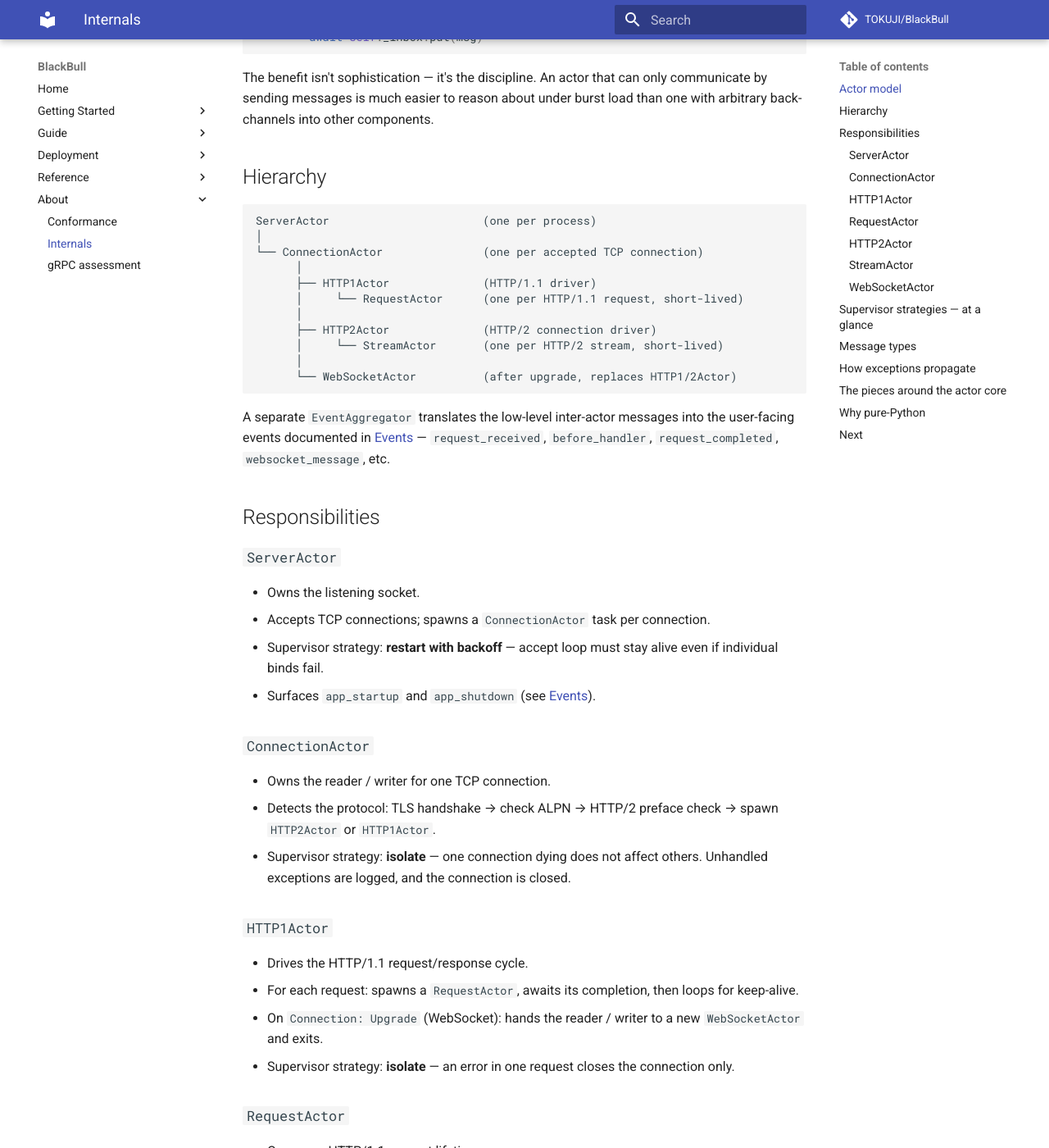
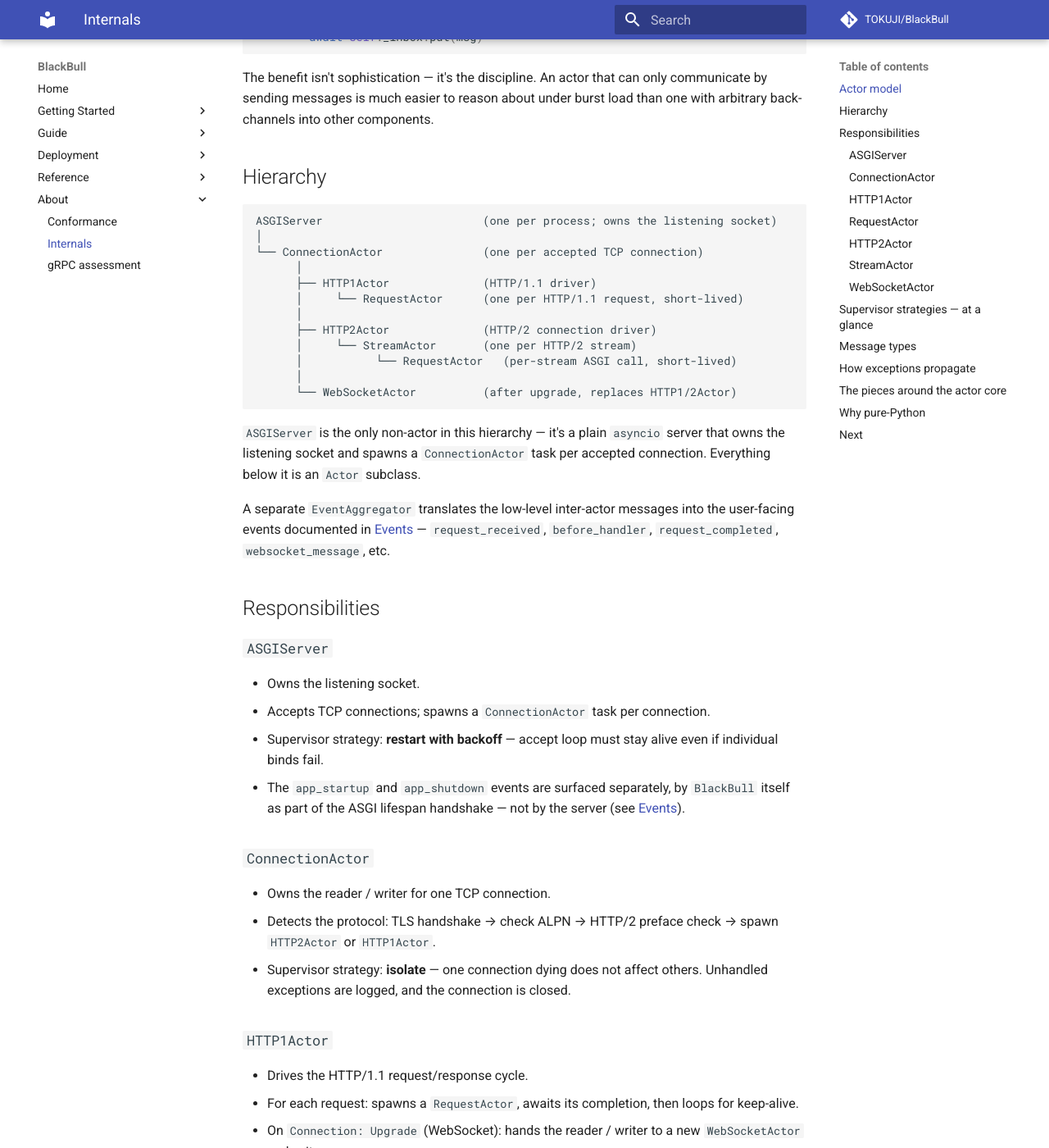
Before and after one commit to TOKUJI/BlackBull, an MkDocs documentation site: the page built from docs/about/internals.md, in a window 1280 px wide and 1400 px high, scrolled down 653 px. Shown: the whole window at 82% size. Built offline with MkDocs 1.6.1 and Material for MkDocs 9.7.7, drawn with Linux system fonts in a browser that asks for light colours; comment, search, counter and statistics services are not loaded; some of the changed text lies outside the part shown.

Commit message:
docs(internals): ServerActor → ASGIServer corrections
Post-Sprint-40 audit of .claude/design/actor-model.md vs the actual
code in blackbull/server/server.py surfaced that ServerActor is
fictional — the real top-level class is ASGIServer at server.py:158
and it's NOT an Actor subclass.  Four sites corrected:

- Hierarchy diagram: ServerActor → ASGIServer at the top, with a
  clarifying paragraph that ASGIServer is the only non-actor in this
  hierarchy (a plain asyncio server that owns the listening socket).
  Added RequestActor under StreamActor (HTTP/2) since
  http2_actor.py:182 also delegates to RequestActor for the ASGI call
  — same delegation pattern as the HTTP/1.1 path.
- Responsibilities section heading + lifespan-event attribution
  corrected: the app_startup / app_shutdown events come from
  BlackBull._handle_lifespan (app.py:400, 404), not from the server.
- Supervisor strategies table row renamed.
- Exception propagation table row renamed.

Source actor-model.md already used ASGIServer at the top of its
runtime-path diagram, so this brings internals.md back in sync with
its source.  No code or behavioural change.

Co-Authored-By: Claude Opus 4.7 <noreply@anthropic.com>

````diff
--- a/docs/about/internals.md
+++ b/docs/about/internals.md
@@ -38,7 +38,7 @@ back-channels into other components.
 ## Hierarchy
 
 ```
-ServerActor                       (one per process)
+ASGIServer                        (one per process; owns the listening socket)
 │
 └── ConnectionActor               (one per accepted TCP connection)
       │
@@ -46,10 +46,16 @@ ServerActor                       (one per process)
       │     └── RequestActor      (one per HTTP/1.1 request, short-lived)
       │
       ├── HTTP2Actor              (HTTP/2 connection driver)
-      │     └── StreamActor       (one per HTTP/2 stream, short-lived)
+      │     └── StreamActor       (one per HTTP/2 stream)
+      │           └── RequestActor   (per-stream ASGI call, short-lived)
       │
       └── WebSocketActor          (after upgrade, replaces HTTP1/2Actor)
 ```
+
+`ASGIServer` is the only non-actor in this hierarchy — it's a
+plain `asyncio` server that owns the listening socket and
+spawns a `ConnectionActor` task per accepted connection.
+Everything below it is an `Actor` subclass.
 
 A separate `EventAggregator` translates the low-level
 inter-actor messages into the user-facing events documented in
@@ -59,14 +65,16 @@ etc.
 
 ## Responsibilities
 
-### `ServerActor`
+### `ASGIServer`
 
 - Owns the listening socket.
 - Accepts TCP connections; spawns a `ConnectionActor` task per
   connection.
 - Supervisor strategy: **restart with backoff** — accept loop
   must stay alive even if individual binds fail.
-- Surfaces `app_startup` and `app_shutdown` (see
+- The `app_startup` and `app_shutdown` events are surfaced
+  separately, by `BlackBull` itself as part of the ASGI
+  lifespan handshake — not by the server (see
   [Events](../guide/events.md)).
 
 ### `ConnectionActor`
@@ -131,7 +139,7 @@ etc.
 
 | Actor | Strategy | Rationale |
 |---|---|---|
-| `ServerActor` | Restart with backoff | Accept loop must stay alive |
+| `ASGIServer` | Restart with backoff | Accept loop must stay alive |
 | `ConnectionActor` | Isolate | One bad connection must not affect others |
 | `HTTP1Actor` | Isolate | Error closes the connection cleanly |
 | `RequestActor` | Isolate | Error fires `error` event; connection survives |
@@ -174,7 +182,7 @@ respective actors.
 | `HTTP2Actor` framing error | Propagate to `ConnectionActor` | GOAWAY required; connection is unusable |
 | `StreamActor` flow-control violation | Isolate (`RST_STREAM`) | Stream-fatal only; other streams keep going |
 | `ConnectionActor` unhandled | Log + close connection | One connection's failure is bounded |
-| `ServerActor` accept error | Backoff + retry | Server stays alive across transient errors |
+| `ASGIServer` accept error | Backoff + retry | Server stays alive across transient errors |
 
 ## The pieces around the actor core
 
````
